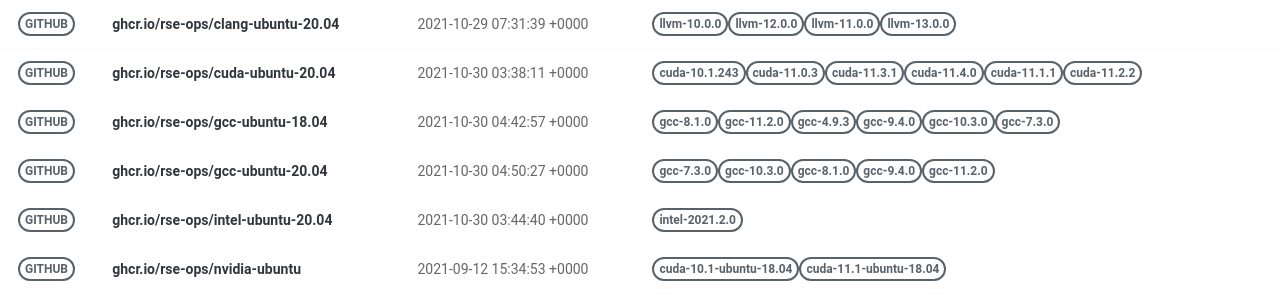
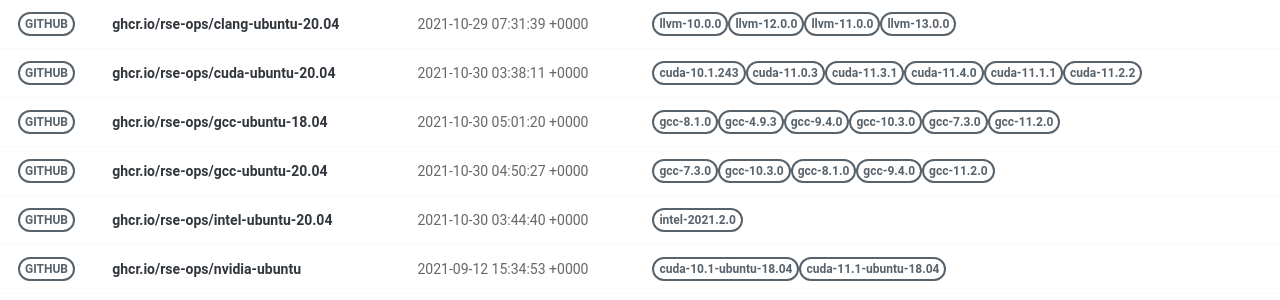
Before and after one commit to rse-ops/docker-images, a Jekyll site: the page built from pages/index.md, in a window 1280 px wide. Shown: the part 179-479 px from the top of the page. Built offline with Jekyll 4.4.1, drawn with Linux system fonts in a browser that asks for light colours; nearby versions of some CDN libraries.

Commit message:
Automated push to update library 2021-10-30

```diff
--- a/_library/ghcr.io-rse-ops-gcc-ubuntu-18.04.md
+++ b/_library/ghcr.io-rse-ops-gcc-ubuntu-18.04.md
@@ -1,7 +1,7 @@
 ---
 layout: container
 name: ghcr.io/rse-ops/gcc-ubuntu-18.04
-updated_at: 2021-10-30 04:42:57.258968
+updated_at: 2021-10-30 05:01:20.941596
 
 
 container_url: https://github.com/orgs/rse-ops/packages/container/package/gcc-ubuntu-18.04
```
Also changed, not shown: other parts of _library/ghcr.io-rse-ops-gcc-ubuntu-18.04.md (+3 -3 lines).
